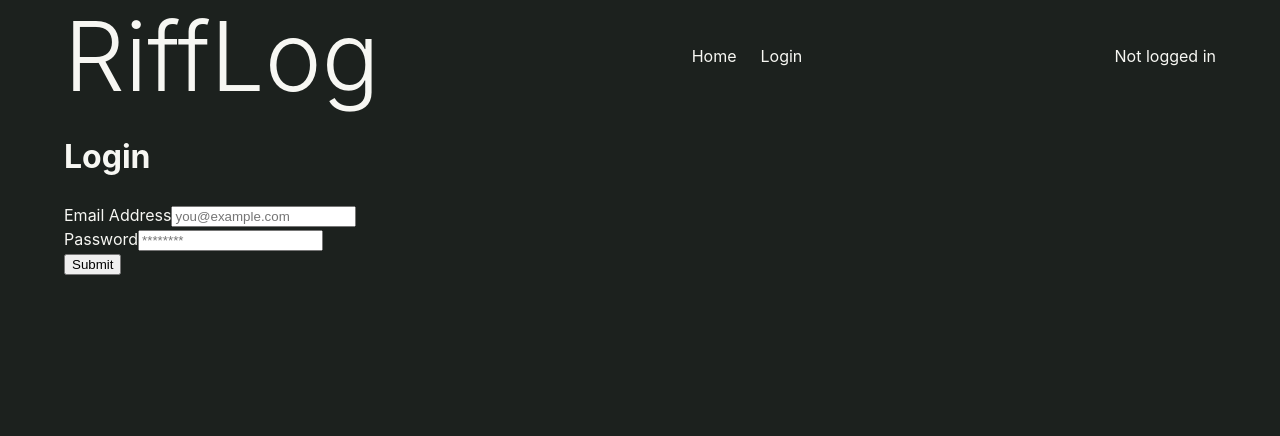
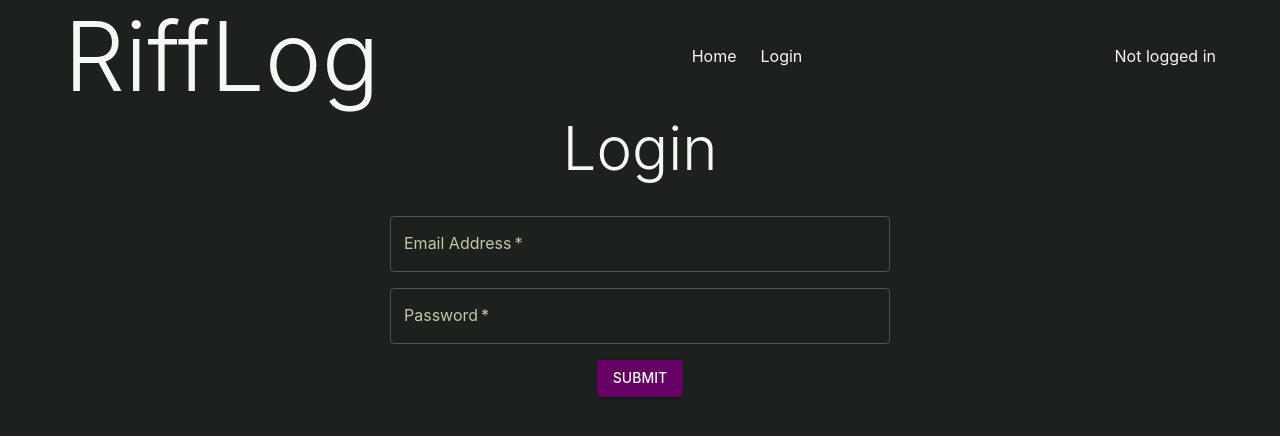
Before and after one commit to thetramp22/rifflog-ui, a React (Vite) app: page /login in a window 1280 px wide. Shown: the top 436 px of the page. Built offline with nearby package versions, Linux system fonts and the light colour scheme.

Commit message:
Add styling for Login page and LoginForm

```diff
--- a/src/components/login/LoginForm.tsx
+++ b/src/components/login/LoginForm.tsx
@@ -1,5 +1,6 @@
 import React, { useState } from "react"
 import { useAuth } from "../../hooks/useAuth"
+import { Stack, TextField, Button } from "@mui/material"
 
 function LoginForm() {
     const [email, setEmail] = useState('')
@@ -25,36 +26,42 @@ function LoginForm() {
     }
 
     return (
-        <div>
-            <form onSubmit={handleSubmit}>
-                <div>
-                    <label htmlFor="email">Email Address</label>
-                    <input
-                        id="email"
-                        type="email"
-                        required
+        <Stack
+            spacing={2}
+            component={"form"}
+            onSubmit={handleSubmit}
+            sx={{
+                maxWidth: 500,
+                width: "100%",
+                alignSelf: "center"
+            }}
+        >
+            <TextField
+                label="Email Address"
                 value={email}
                 onChange={(e) => setEmail(e.target.value)}
-                        placeholder="you@example.com"
+                required
             />
-                </div>
-                <div>
-                    <label htmlFor="password">Password</label>
-                    <input
-                        id="password"
+            <TextField
+                label="Password"
                 type="password"
-                        required
                 value={password}
                 onChange={(e) => setPassword(e.target.value)}
-                        placeholder="********"
+                required
             />
-                </div>
-                <div>
-                    <button type="submit" disabled={loading}>{loading ? 'Logging in...' : 'Submit'}</button>
-                </div>
-            </form>
+            <Button
+                variant="contained"
+                type="submit"
+                disabled={loading}
+                sx={{
+                    maxWidth: 300,
+                    alignSelf: "center"
+                }}
+            >
+                {loading ? 'Logging in...' : 'Submit'}
+            </Button>
             {message && <p>{message}</p>}
-        </div>
+        </Stack>
     )
 }
 
--- a/src/pages/Login.tsx
+++ b/src/pages/Login.tsx
@@ -1,11 +1,14 @@
 import LoginForm from "../components/login/LoginForm"
+import { Stack, Typography } from "@mui/material"
 
 function Login() {
     return (
-        <main className="login">
-            <h1>Login</h1>
+        <Stack spacing={4}>
+            <Typography variant="h2" sx={{ textAlign: "center" }}>
+                Login
+            </Typography>
             <LoginForm />
-        </main>
+        </Stack>
     )
 }
 
```
Lines whose indentation alone changed are shown as unchanged.
